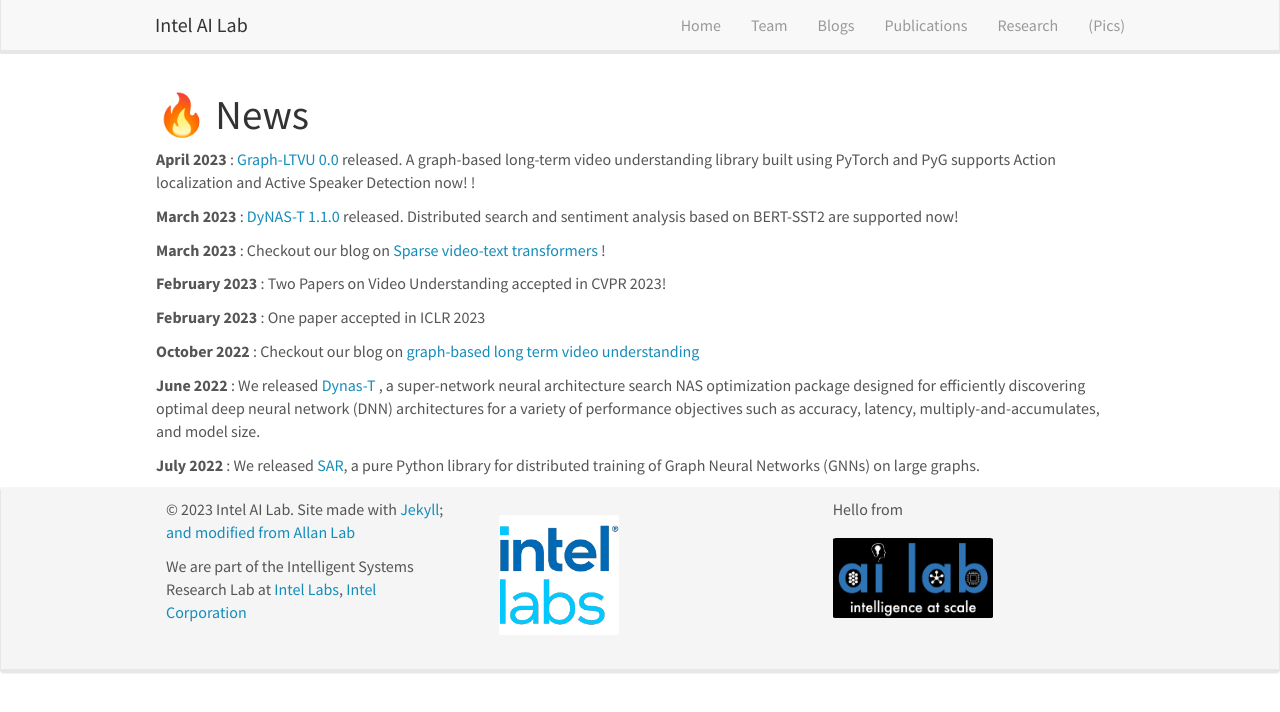
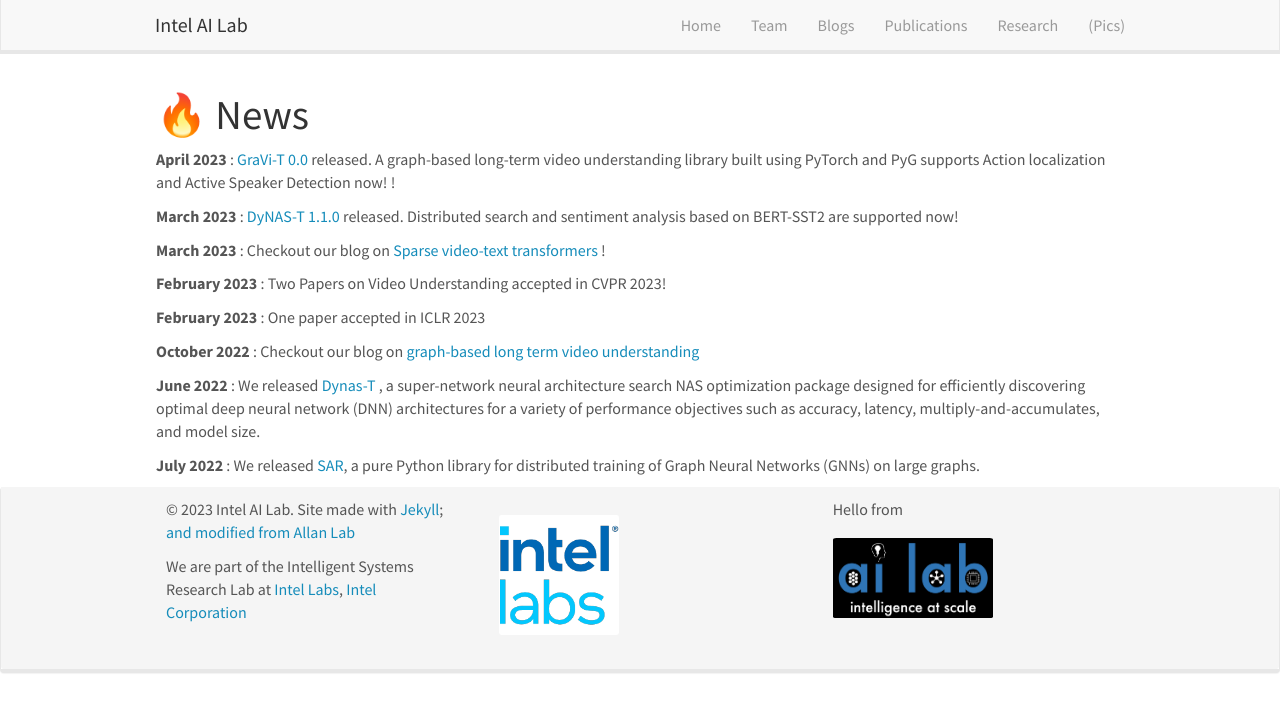
Before and after one commit to intelailabpage/intelailabpage.github.io, a Jekyll site: the page built from _pages/allnews.md, in a window 1280 px wide. Shown: the top 712 px of the page. Built offline with Jekyll 4.4.1, drawn with Linux system fonts in a browser that asks for light colours; nearby versions of some CDN libraries.

Commit message:
Update news.yml

```diff
--- a/_data/news.yml
+++ b/_data/news.yml
@@ -1,6 +1,6 @@
 
 - date: April 2023
-  headline: <a href="https://github.com/IntelLabs/Graph-LTVU"> Graph-LTVU 0.0 </a>released. A graph-based long-term video understanding library built using PyTorch and PyG supports Action localization and Active Speaker Detection now! !
+  headline: <a href="https://github.com/IntelLabs/GraVi-T"> GraVi-T 0.0 </a>released. A graph-based long-term video understanding library built using PyTorch and PyG supports Action localization and Active Speaker Detection now! !
 
 - date: March 2023
   headline: <a href="https://github.com/IntelLabs/DyNAS-T"> DyNAS-T 1.1.0 </a>released. Distributed search and sentiment analysis based on BERT-SST2 are supported now!
```
